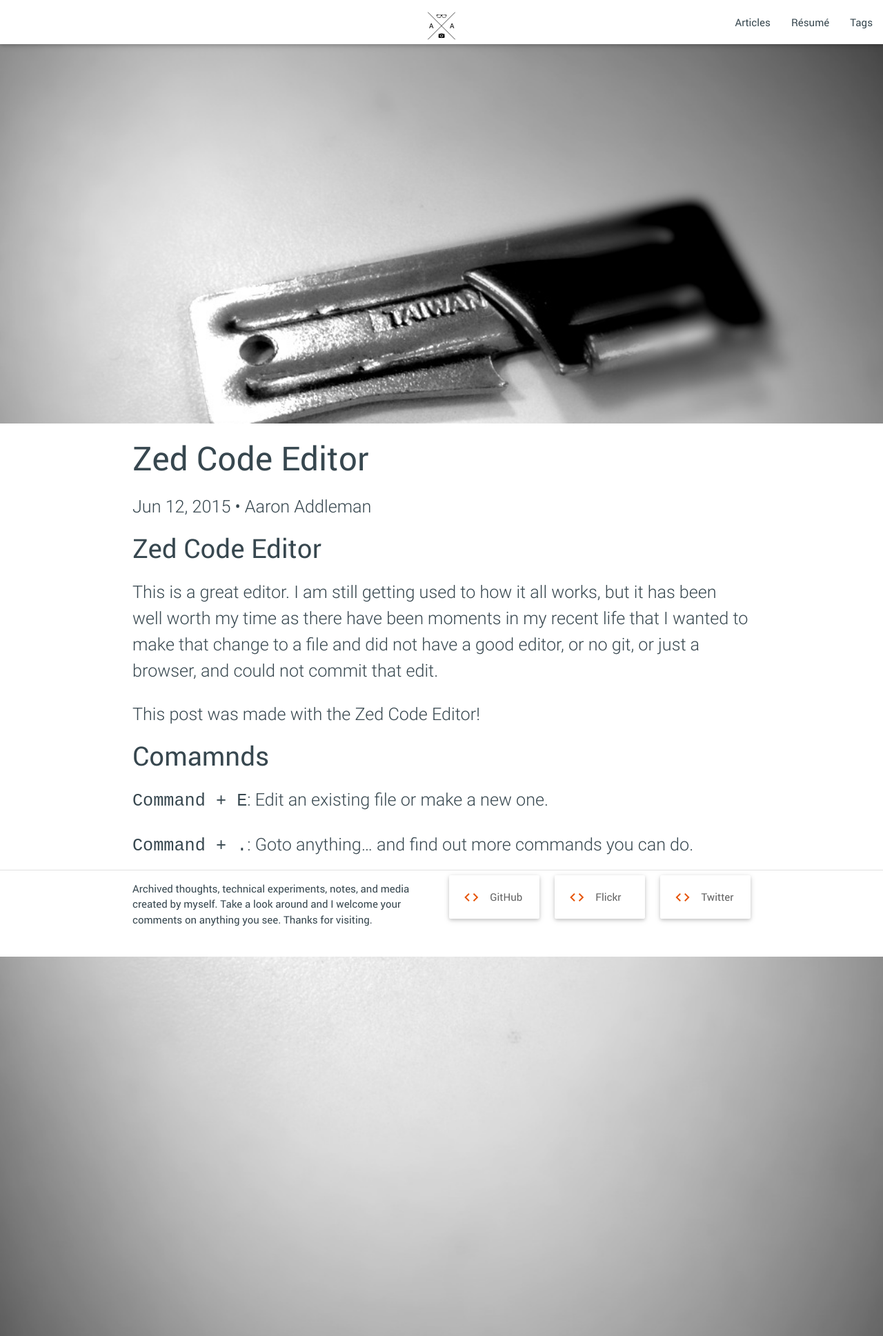
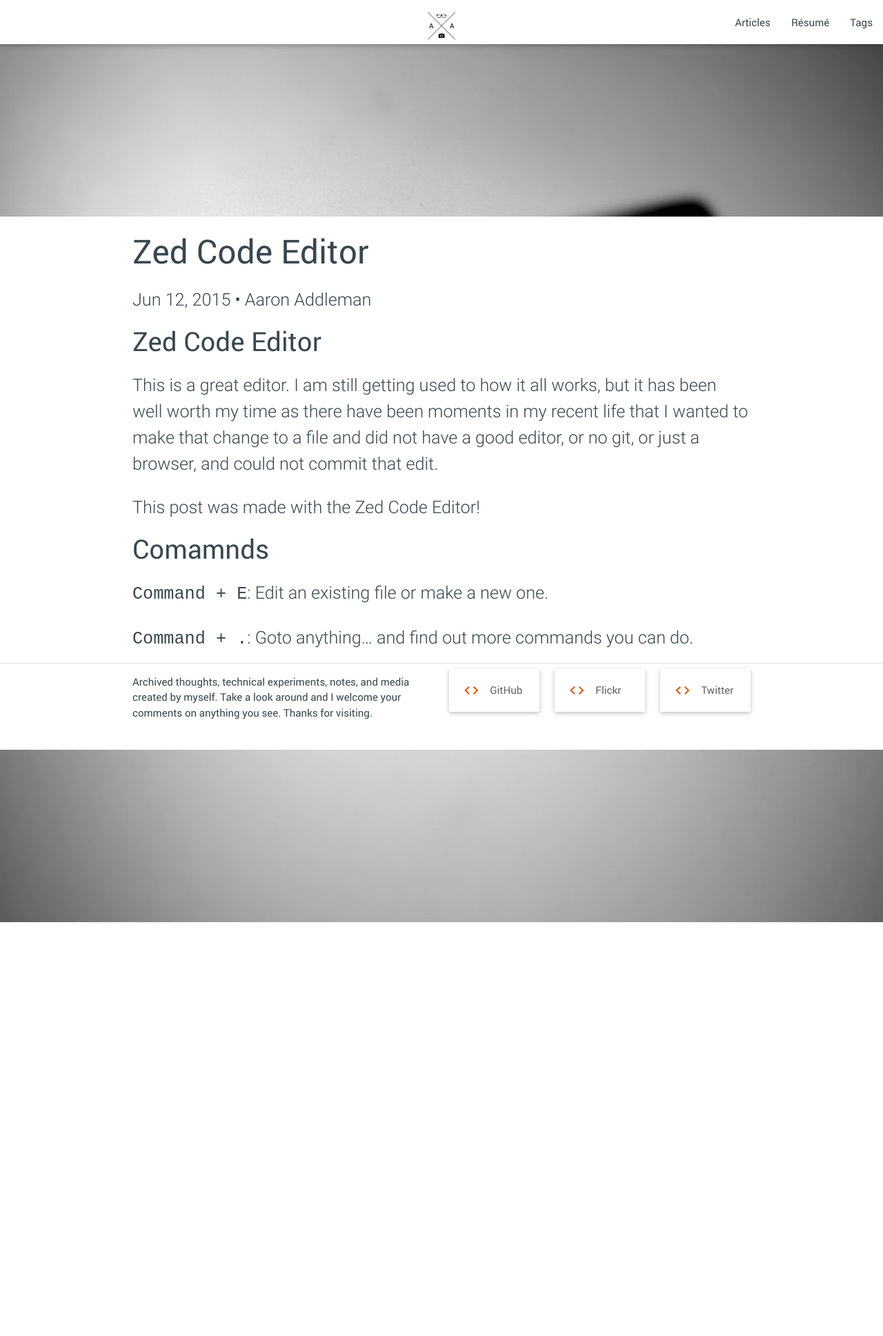
Before and after one commit to aaronaddleman/aaronaddleman.github.io, a Jekyll site: the page built from _posts/2015-06-12-zed-code-editor.md, in a window 1280 px wide. Shown: the whole page at 69% size. Built offline with Jekyll 4.4.1, drawn with Linux system fonts in a browser that asks for light colours; nearby versions of some CDN libraries; after the commit the page ends 1337 px from its top, so only the background shows below that.

Commit message:
Update main.scss

```diff
--- a/css/main.scss
+++ b/css/main.scss
@@ -98,6 +98,6 @@ pre {
 }
 
 .parallax-container {
-  height: 550px;
+  height: 250px;
   width: 100%
 }
```
